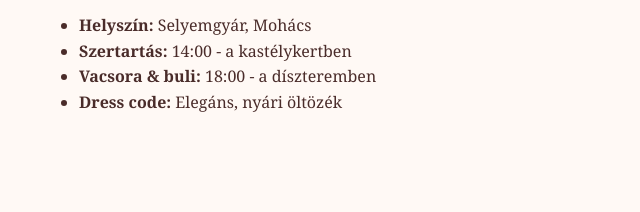
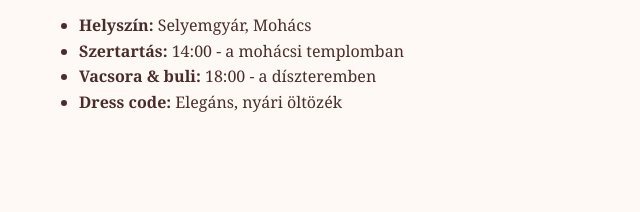
Before and after one commit to ritagyurieskuvo/ritagyurieskuvo, a plain HTML site: page index.html in a window 1280 px wide. Shown: the part 330-542 px from the top of the page, 225-865 px from the left. Drawn offline with Linux system fonts and the light colour scheme.

Commit message:
Update index.html

```diff
--- a/index.html
+++ b/index.html
@@ -19,7 +19,7 @@
     <h2>Fontos információk</h2>
     <ul>
       <li><strong>Helyszín:</strong> Selyemgyár, Mohács</li>
-      <li><strong>Szertartás:</strong> 14:00 - a kastélykertben</li>
+      <li><strong>Szertartás:</strong> 14:00 - a mohácsi templomban</li>
       <li><strong>Vacsora & buli:</strong> 18:00 - a díszteremben</li>
       <li><strong>Dress code:</strong> Elegáns, nyári öltözék</li>
     </ul>
```
